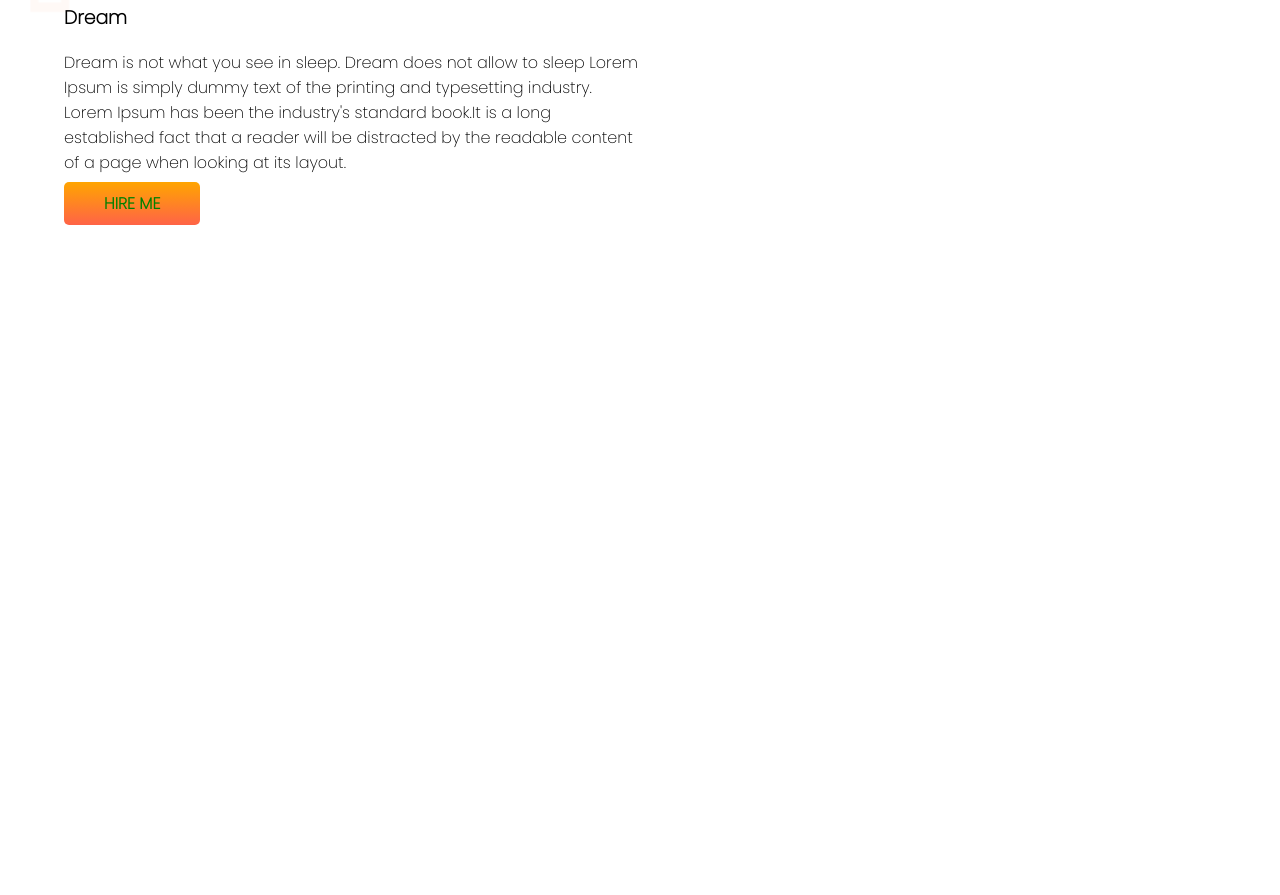
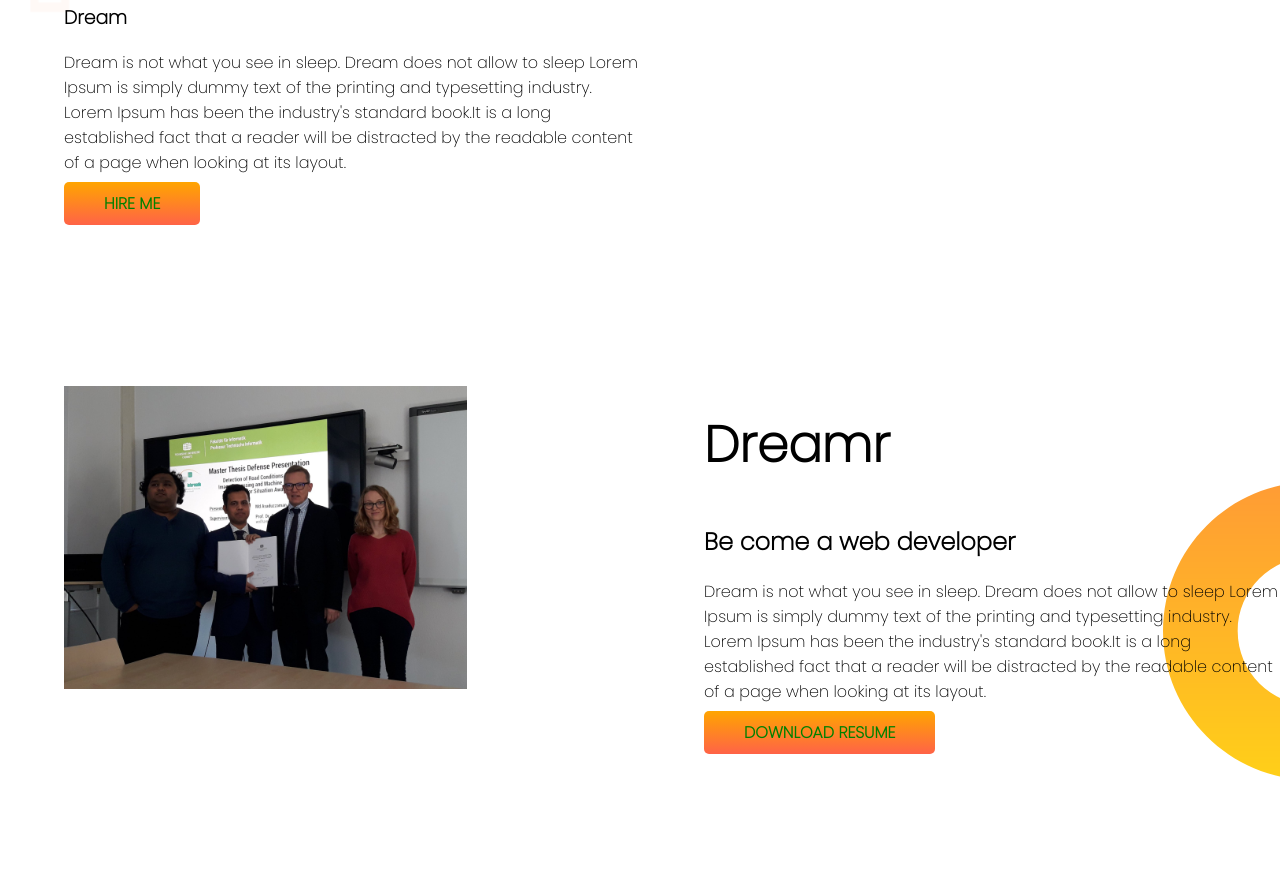
Before and after one commit to sirajbd0176/developer-portfolio, a plain HTML site: page index.html in a window 1280 px wide. Shown: the part 347-1242 px from the top of the page. Before the commit the page ends 800 px from the top, so only its background shows below. Drawn offline with Linux system fonts and the light colour scheme.

Commit message:
big dream added

```diff
--- a/index.html
+++ b/index.html
@@ -29,5 +29,26 @@
         <img src="img/uni.jpeg" alt="Master thesis presentation">
     </div>
     </section>
+<section class="big-dream">
+<div class="half-width">
+<img src="img/uni.jpeg" alt="image">
+</div>
+<div class="half-width">
+    <h1>Dreamr</h1>
+    <h2>Be come a web developer</h2>
+    <p>
+
+        Dream is not what you see in sleep. Dream does not allow to sleep
+        Lorem Ipsum is simply dummy text of the printing and typesetting industry. Lorem Ipsum has been the industry's standard
+         book.It is a long established fact that a reader will be distracted by the readable content of a page when looking at
+          its layout.
+    </p>
+    <a class="link_button" href="" target="_blank"> DOWNLOAD RESUME</a>
+
+
+</div>
+
+</section>
+
 </body>
 </html>
--- a/style.css
+++ b/style.css
@@ -17,6 +17,7 @@ display: flex;
 .half-width{
     width: 50%;
     padding-left: 5%;
+    margin-bottom: 150px;
 }
 .half-width img {
     width: 70%;
@@ -35,3 +36,9 @@ border-radius: 5px;
     background-image: url(img/top-banner.png);
     background-repeat: no-repeat;
 }
+.big-dream{
+    background-image: url(img/dream-bg.png);
+    background-repeat: no-repeat;
+    background-position: right;
+
+}
```
Also changed, not shown: img/dream-bg.png (added), img/exp-bg.png (added), img/jhankar.png (added), img/jhankar2.png (added).
